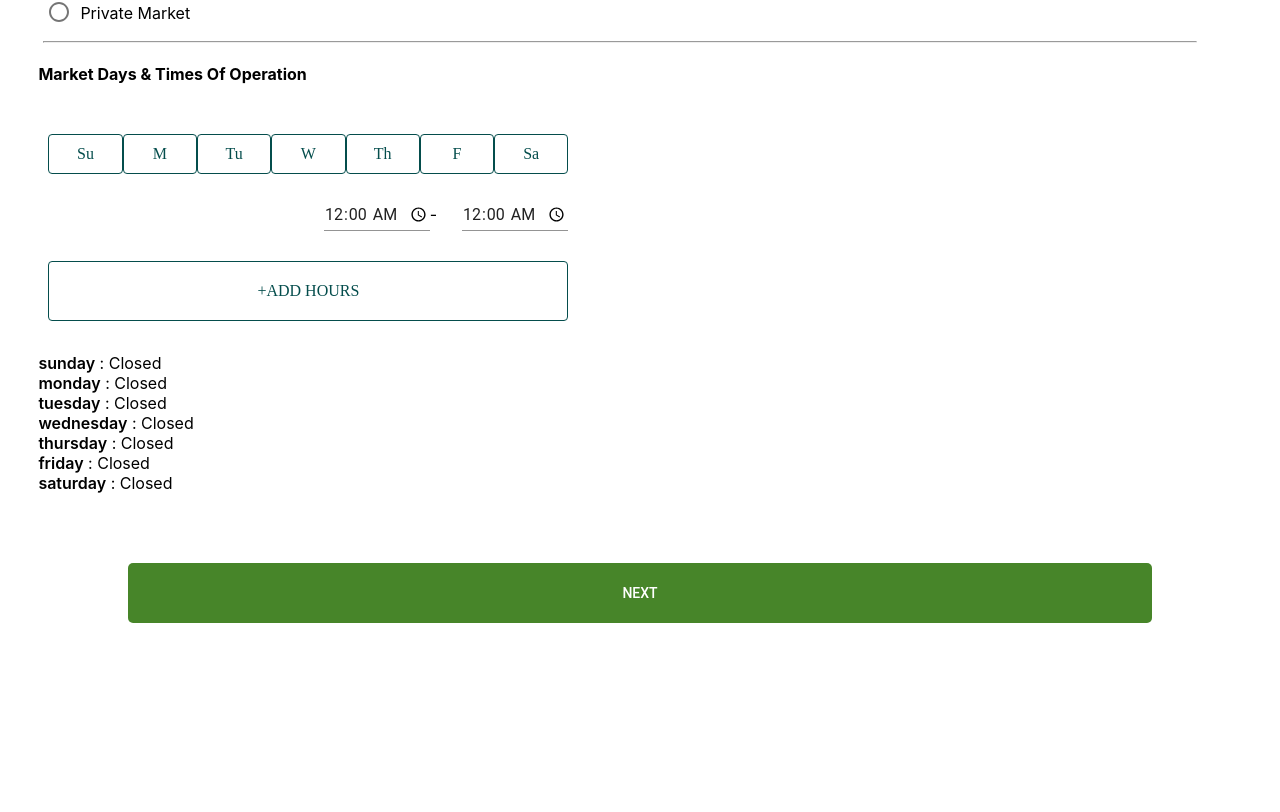
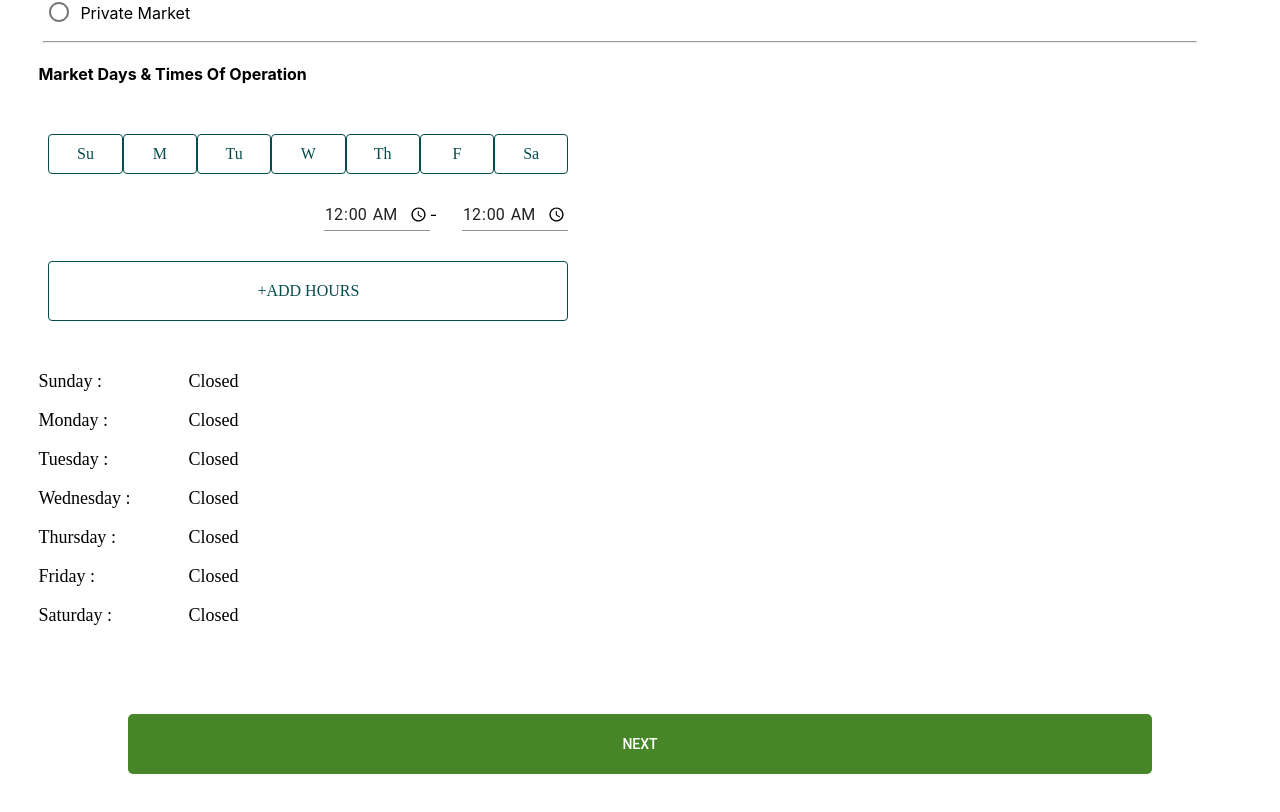
Before and after one commit to labs14-market-organizer/frontend, a React (Create React App) app: page /createmarket in a window 1280 px wide. Shown: the part 909-1721 px from the top of the page. Before the commit the page ends 1582 px from the top, so only its background shows below. Built offline with nearby package versions, Linux system fonts and the light colour scheme; a web font is replaced by a local one.

Commit message:
matched design on layout of hours

```diff
--- a/src/routes/CreateMarket.js
+++ b/src/routes/CreateMarket.js
@@ -486,9 +486,9 @@ class CreateMarket extends React.Component {
 
         {this.state.operation.map(item => {
                         return (item.start !== null) ?
-                        <div><StyledUp> {item.day}</StyledUp>: <p>{this.militaryConvert(item.start)} - {this.militaryConvert(item.end)}</p>
-                          <button value={this.state[item.day]} style={{fontWeight: "600"}} onClick={(e) => this.deleteTime(e, item.day)}>X</button></div>
-                        : <div> <span style={{fontWeight: "600"}}>{item.day}</span> : Closed </div>
+                        <StyledP><StyledUp> {item.day}:</StyledUp> <StyledUp>{this.militaryConvert(item.start)} - {this.militaryConvert(item.end)}</StyledUp>
+                          <button value={this.state[item.day]} style={{fontWeight: "600"}} onClick={(e) => this.deleteTime(e, item.day)}>X</button></StyledP>
+                        : <StyledP> <StyledUp>{item.day} :</StyledUp> Closed </StyledP>
                     })}
         <br />
         </StyleLeft>
@@ -570,9 +570,17 @@ const StyleLeft = styled.div`
 `;
 
 const StyledUp = styled.div`
-  width: 300px;
-  border: 1px solid red;
+  text-transform: capitalize;
+  width: 150px;
+  font-size: 18px;
+  font-family: Raleway;
 `;
+
+const StyledP = styled.p`
+  display: flex;
+  font-size: 18px;
+  font-family: Raleway;
+`
 
 
 const mapStateToProps = state => {
```
